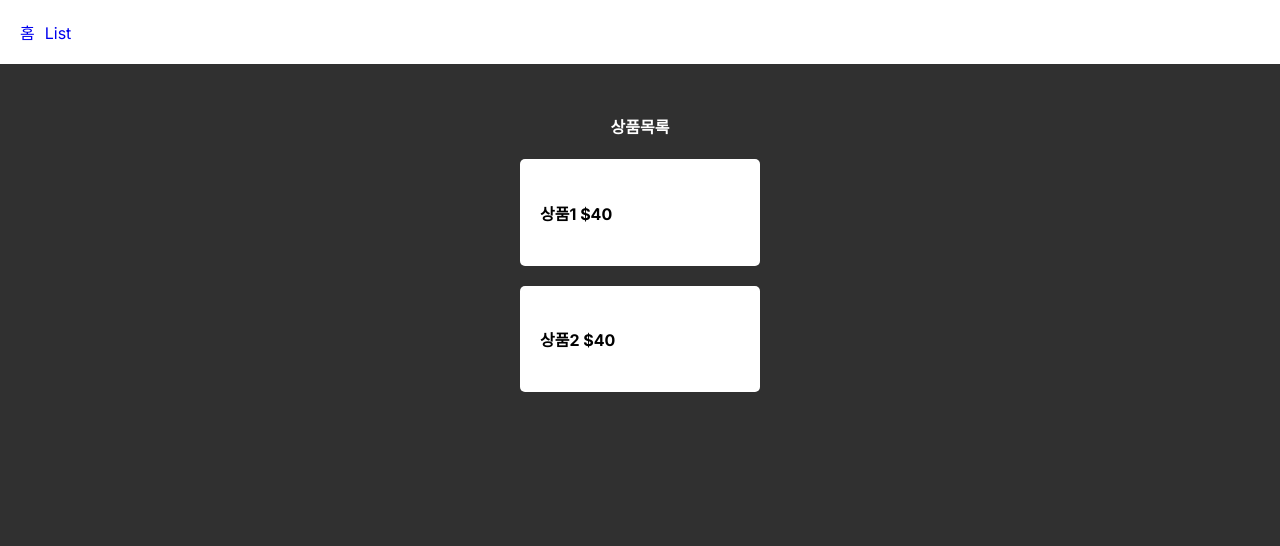
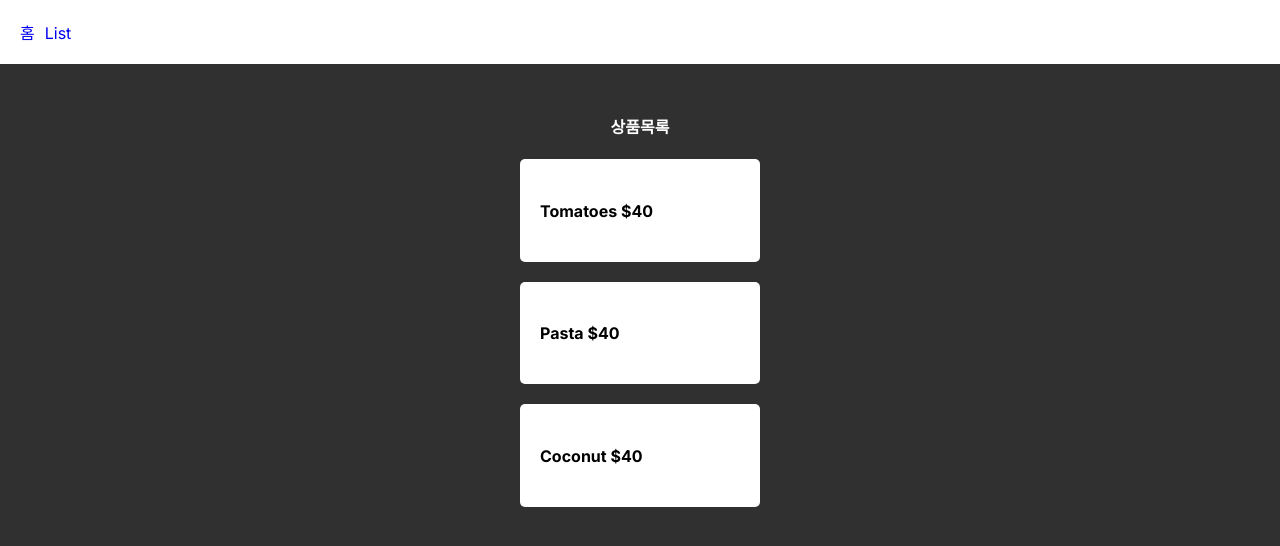
Before and after one commit to haemiii/nextjs-start, a Next.js app: page /list in a window 1280 px wide. Shown: the top 546 px of the page. Built offline with nearby package versions, Linux system fonts and the light colour scheme.

Commit message:
map function

```diff
--- a/app/list/page.js
+++ b/app/list/page.js
@@ -4,15 +4,27 @@
 // /list 접속시 page.js의 html 전송됨!
 
 export default function List() {
+  let 상품 = ["Tomatoes", "Pasta", "Coconut"];
+  let array = [2, 3, 4];
+  let a = array.map((a, i) => {
+    console.log(a); // 2, 3 ,4
+    console.log(i); // 0, 1, 2
+
+    return 10;
+  });
+  console.log(a); // [10, 10, 10]
+
   return (
     <div>
       <h4 className="title">상품목록</h4>
-      <div className="food">
-        <h4>상품1 $40</h4>
-      </div>
-      <div className="food">
-        <h4>상품2 $40</h4>
-      </div>
+      {상품.map((a, i) => {
+        return (
+          //return이 없으면 그냥 코드를 읽고 지나감!
+          <div className="food">
+            <h4>{상품[i]} $40</h4>
+          </div>
+        );
+      })}
     </div>
   );
 }
```
Also changed, not shown: app/abc/def/page.js (deleted, +0 -7 lines), app/abc/page.js (deleted, +0 -7 lines).
